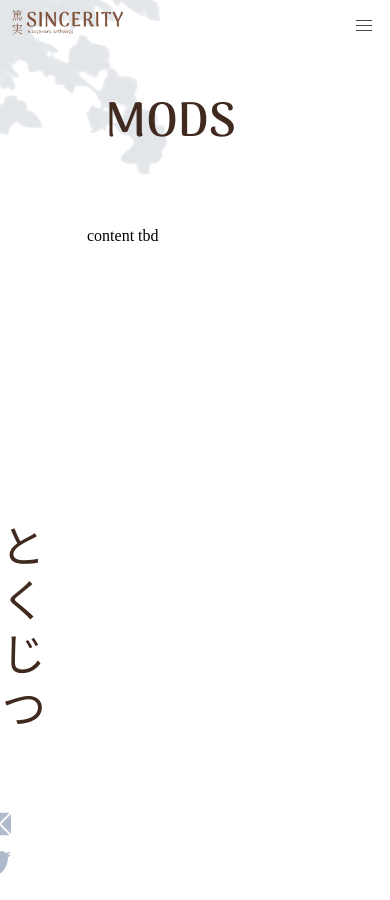
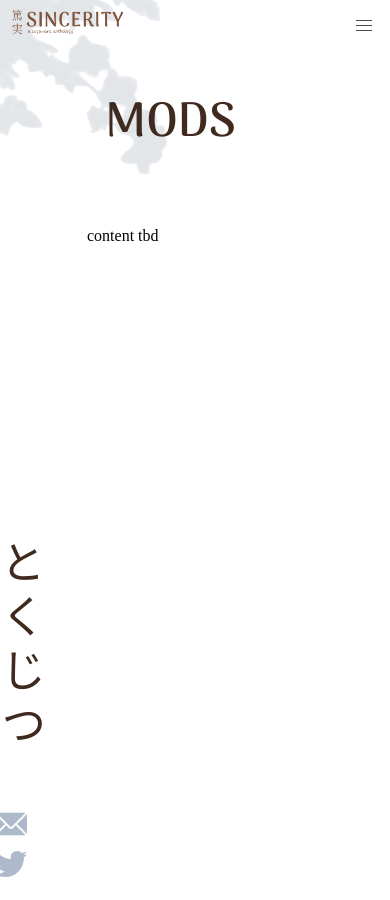
Before and after one commit to sugawara-collective/sincerity, a Jekyll site: the page built from _pages/02_mods.md, in a window 390 px wide. Built offline with Jekyll 4.4.1, drawn with Linux system fonts in a browser that asks for light colours; some web fonts are replaced.

Commit message:
fix sidebar mobile

```diff
--- a/_sass/_layout.scss
+++ b/_sass/_layout.scss
@@ -153,10 +153,6 @@
     justify-content: center;
     align-items: unset;
 
-    div {
-      padding: 1em 1em;
-    }
-
     .j-suga {
       padding-bottom: 1em;
     }
@@ -235,6 +231,9 @@
       padding-bottom: 0;
     }
   }
+  .side-bar div {
+    padding: 1em 1em;
+  }
 }
 .navbar-link, a.navbar-item {
   cursor: pointer;
```
